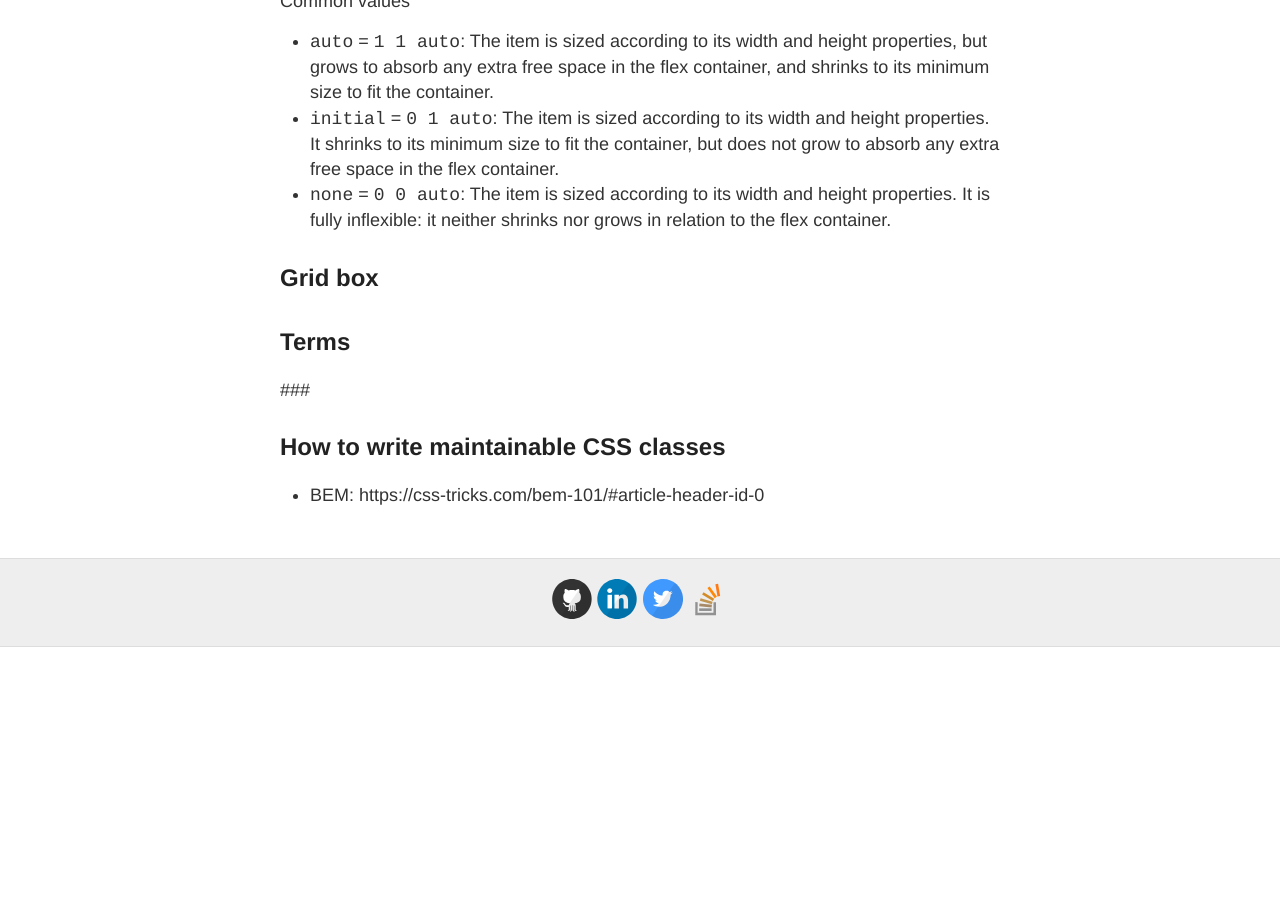
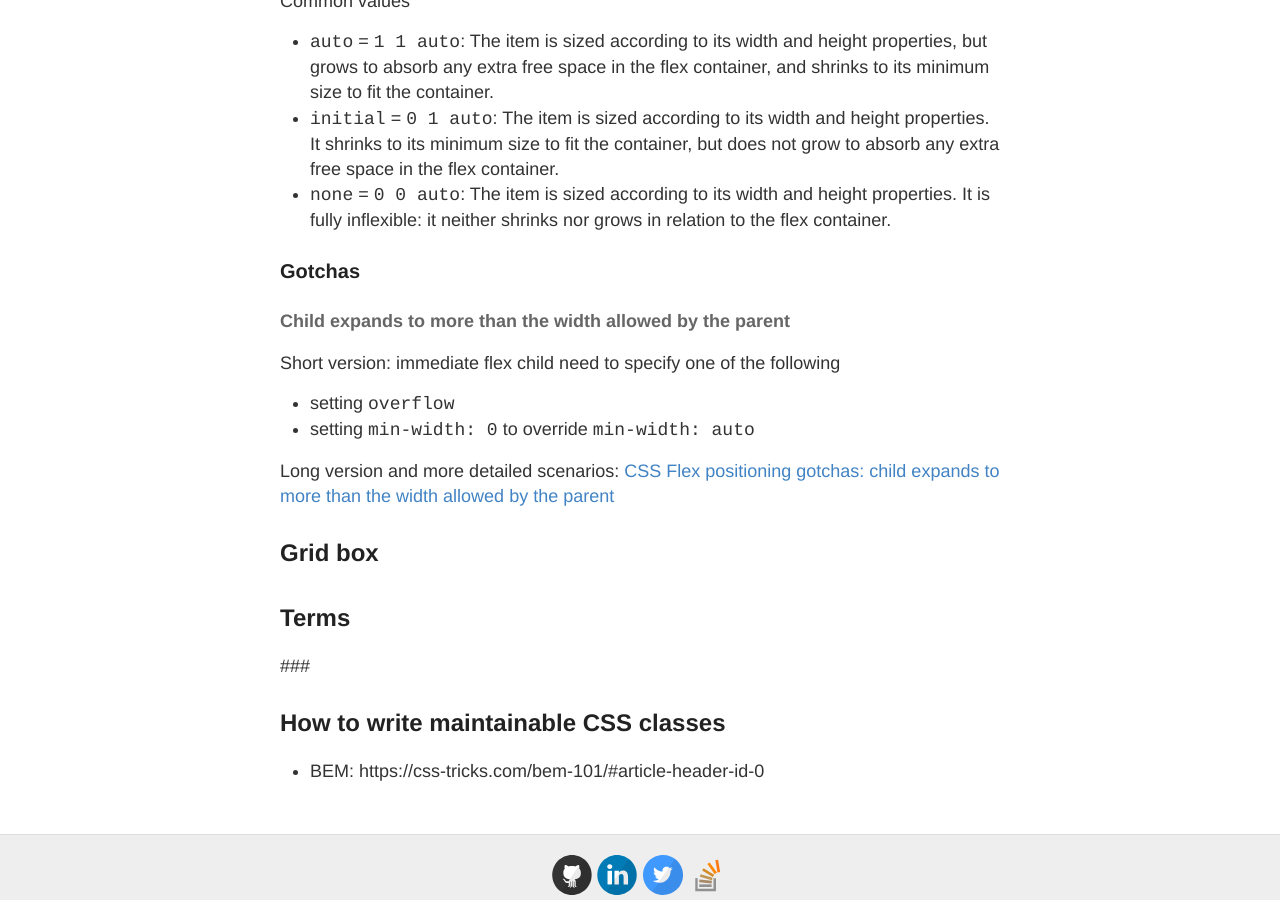
Before and after one commit to KevKeyingLi/KevKeyingLi.github.io, a Jekyll site: the page built from drafts/2019-12-10-CSS-notes.md, in a window 1280 px wide and 900 px high, scrolled down 9111 px. Built offline with Jekyll 4.4.1, drawn with Linux system fonts in a browser that asks for light colours; our own code applies the rules of GitHub Pages for plain Markdown files; before the commit the page ends 9758 px from its top, so only the background shows below that.

Commit message:
update notes

```diff
--- a/drafts/2019-12-10-CSS-notes.md
+++ b/drafts/2019-12-10-CSS-notes.md
@@ -322,6 +322,17 @@ Common values
 * `initial` = `0 1 auto`: The item is sized according to its width and height properties. It shrinks to its minimum size to fit the container, but does not grow to absorb any extra free space in the flex container.
 * `none` = `0 0 auto`: The item is sized according to its width and height properties. It is fully inflexible: it neither shrinks nor grows in relation to the flex container.
 
+### Gotchas
+#### Child expands to more than the width allowed by the parent
+Short version: immediate flex child need to specify one of the following
+* setting `overflow`
+* setting `min-width: 0` to override `min-width: auto`
+
+
+Long version and more detailed scenarios:
+[CSS Flex positioning gotchas: child expands to more than the width allowed by the parent](https://medium.com/@gaurav5430/css-flex-positioning-gotchas-child-expands-to-more-than-the-width-allowed-by-the-parent-799c37428dd6)
+
+
 ## Grid box
 
 ## Terms
```
Also changed, not shown: drafts/Design Principles and Patterns/2020-12-09 SOLID reading note.md (added, +66 -0 lines), drafts/2020-12-16 Parallel and Concurrent Programming with Java.md (added).
